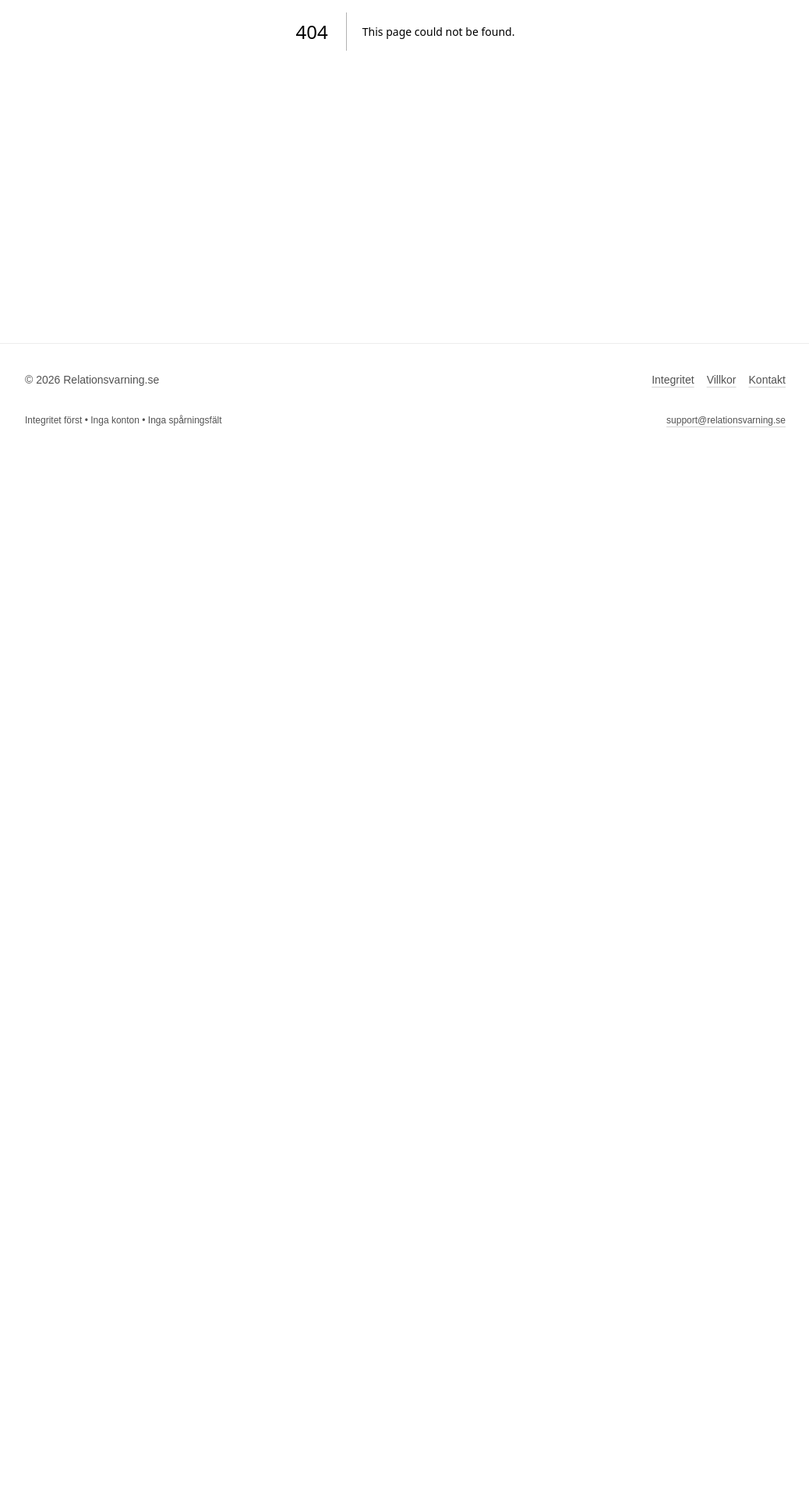
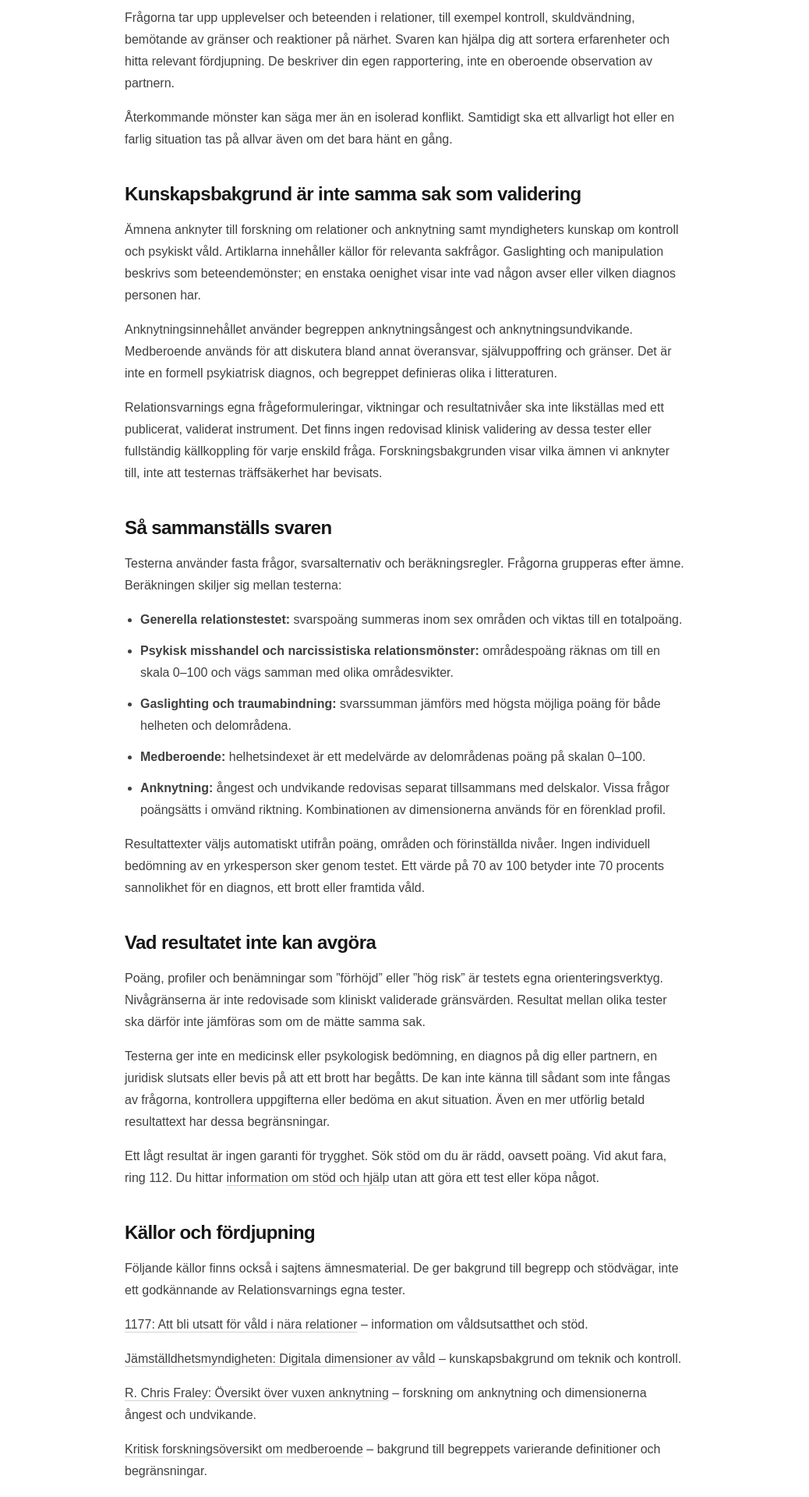
Before and after one commit to rickey88-rgb/relationstest, a Next.js app: page /metodik in a window 1280 px wide. Before the commit this address had no page. Shown: the part 360-2280 px from the top of the page at 78% size, without its empty margins (120-1158 px from the left). Before the commit the page ends 945 px from the top, so only its background shows below. Built offline with nearby package versions, Linux system fonts and the light colour scheme.

Commit message:
Add research methodology and trust signals

```diff
--- a/app/_components/SiteFooter.tsx
+++ b/app/_components/SiteFooter.tsx
@@ -12,6 +12,7 @@ export default function SiteFooter() {
                 { href: "/integritet", label: "Integritet" },
                 { href: "/villkor", label: "Villkor" },
                 { href: "/kontakt", label: "Kontakt" },
+                { href: "/metodik", label: "Metodik" },
               ].map((link) => (
                 <li key={link.href}>
                   <Link
--- /dev/null
+++ b/app/metodik/page.tsx
@@ -0,0 +1,53 @@
+import type { Metadata } from "next";
+import Link from "next/link";
+import { ContentGuide, GuideSection, GuideLinks, textLink } from "../_components/ContentGuide";
+
+export const metadata: Metadata = {
+  title: "Metodik – så bygger Relationsvarning sina tester",
+  description: "Så fungerar Relationsvarnings frågor, poäng och automatiska resultat. Läs om kunskapsbakgrund, källor och gränserna för självreflektionstesterna.",
+  alternates: { canonical: "https://www.relationsvarning.se/metodik" },
+};
+
+export default function MethodologyPage() {
+  return <ContentGuide title="Så bygger vi våra tester" intro="Relationsvarning är en informationstjänst med tester för strukturerad självreflektion. Här förklarar vi vad frågorna och resultaten kan hjälpa dig med, vilken kunskap innehållet anknyter till och vilka begränsningar som är viktiga att känna till.">
+    <GuideSection title="Syftet: sätta ord på återkommande mönster">
+      <p>Frågorna tar upp upplevelser och beteenden i relationer, till exempel kontroll, skuldvändning, bemötande av gränser och reaktioner på närhet. Svaren kan hjälpa dig att sortera erfarenheter och hitta relevant fördjupning. De beskriver din egen rapportering, inte en oberoende observation av partnern.</p>
+      <p>Återkommande mönster kan säga mer än en isolerad konflikt. Samtidigt ska ett allvarligt hot eller en farlig situation tas på allvar även om det bara hänt en gång.</p>
+    </GuideSection>
+    <GuideSection title="Kunskapsbakgrund är inte samma sak som validering">
+      <p>Ämnena anknyter till forskning om relationer och anknytning samt myndigheters kunskap om kontroll och psykiskt våld. Artiklarna innehåller källor för relevanta sakfrågor. Gaslighting och manipulation beskrivs som beteendemönster; en enstaka oenighet visar inte vad någon avser eller vilken diagnos personen har.</p>
+      <p>Anknytningsinnehållet använder begreppen anknytningsångest och anknytningsundvikande. Medberoende används för att diskutera bland annat överansvar, självuppoffring och gränser. Det är inte en formell psykiatrisk diagnos, och begreppet definieras olika i litteraturen.</p>
+      <p>Relationsvarnings egna frågeformuleringar, viktningar och resultatnivåer ska inte likställas med ett publicerat, validerat instrument. Det finns ingen redovisad klinisk validering av dessa tester eller fullständig källkoppling för varje enskild fråga. Forskningsbakgrunden visar vilka ämnen vi anknyter till, inte att testernas träffsäkerhet har bevisats.</p>
+    </GuideSection>
+    <GuideSection title="Så sammanställs svaren">
+      <p>Testerna använder fasta frågor, svarsalternativ och beräkningsregler. Frågorna grupperas efter ämne. Beräkningen skiljer sig mellan testerna:</p>
+      <ul className="list-disc space-y-3 pl-5">
+        <li><strong>Generella relationstestet:</strong> svarspoäng summeras inom sex områden och viktas till en totalpoäng.</li>
+        <li><strong>Psykisk misshandel och narcissistiska relationsmönster:</strong> områdespoäng räknas om till en skala 0–100 och vägs samman med olika områdesvikter.</li>
+        <li><strong>Gaslighting och traumabindning:</strong> svarssumman jämförs med högsta möjliga poäng för både helheten och delområdena.</li>
+        <li><strong>Medberoende:</strong> helhetsindexet är ett medelvärde av delområdenas poäng på skalan 0–100.</li>
+        <li><strong>Anknytning:</strong> ångest och undvikande redovisas separat tillsammans med delskalor. Vissa frågor poängsätts i omvänd riktning. Kombinationen av dimensionerna används för en förenklad profil.</li>
+      </ul>
+      <p>Resultattexter väljs automatiskt utifrån poäng, områden och förinställda nivåer. Ingen individuell bedömning av en yrkesperson sker genom testet. Ett värde på 70 av 100 betyder inte 70 procents sannolikhet för en diagnos, ett brott eller framtida våld.</p>
+    </GuideSection>
+    <GuideSection title="Vad resultatet inte kan avgöra">
+      <p>Poäng, profiler och benämningar som ”förhöjd” eller ”hög risk” är testets egna orienteringsverktyg. Nivågränserna är inte redovisade som kliniskt validerade gränsvärden. Resultat mellan olika tester ska därför inte jämföras som om de mätte samma sak.</p>
+      <p>Testerna ger inte en medicinsk eller psykologisk bedömning, en diagnos på dig eller partnern, en juridisk slutsats eller bevis på att ett brott har begåtts. De kan inte känna till sådant som inte fångas av frågorna, kontrollera uppgifterna eller bedöma en akut situation. Även en mer utförlig betald resultattext har dessa begränsningar.</p>
+      <p>Ett lågt resultat är ingen garanti för trygghet. Sök stöd om du är rädd, oavsett poäng. Vid akut fara, ring 112. Du hittar <Link href="/psykiskt-vald/hjalp" className={textLink}>information om stöd och hjälp</Link> utan att göra ett test eller köpa något.</p>
+    </GuideSection>
+    <GuideSection title="Källor och fördjupning">
+      <p>Följande källor finns också i sajtens ämnesmaterial. De ger bakgrund till begrepp och stödvägar, inte ett godkännande av Relationsvarnings egna tester.</p>
+      <ul className="space-y-4">
+        <li><a className={textLink} href="https://www.1177.se/liv--halsa/vald-overgrepp-och-sexuella-trakasserier/att-bli-utsatt-for-vald-i-nara-relationer/">1177: Att bli utsatt för våld i nära relationer</a> – information om våldsutsatthet och stöd.</li>
+        <li><a className={textLink} href="https://jamstalldhetsmyndigheten.se/mans-vald-mot-kvinnor/information-om-valdsutsatthet/digitala-dimensioner-av-vald/">Jämställdhetsmyndigheten: Digitala dimensioner av våld</a> – kunskapsbakgrund om teknik och kontroll.</li>
+        <li><a className={textLink} href="https://labs.psychology.illinois.edu/~rcfraley/attachment.htm">R. Chris Fraley: Översikt över vuxen anknytning</a> – forskning om anknytning och dimensionerna ångest och undvikande.</li>
+        <li><a className={textLink} href="https://pubmed.ncbi.nlm.nih.gov/16818359/">Kritisk forskningsöversikt om medberoende</a> – bakgrund till begreppets varierande definitioner och begränsningar.</li>
+      </ul>
+    </GuideSection>
+    <GuideSection title="Uppdateringar och återkoppling">
+      <p>Frågor och innehåll kan behöva ändras när kunskapsläget, myndighetsråd eller svensk lag förändras. Vi utlovar ingen fast granskningsfrekvens. För juridiska frågor behöver aktuell lagtext och relevant myndighetsinformation kontrolleras; ett automatiskt testresultat ersätter inte det.</p>
+      <p>Om du upptäcker ett sakfel eller vill fråga om innehållet kan du <Link href="/kontakt" className={textLink}>kontakta Relationsvarning</Link>. För information om uppgifter och lokal lagring, läs <Link href="/integritet" className={textLink}>integritetspolicyn</Link>.</p>
+    </GuideSection>
+    <GuideSection title="Välj en väg vidare"><GuideLinks links={[{ href: "/", label: "Alla relationstester på startsidan" }, { href: "/test", label: "Generellt relationstest" }, { href: "/anknytning", label: "Läs om anknytning i relationer" }, { href: "/medberoende", label: "Läs om medberoende och gränser" }]} /></GuideSection>
+  </ContentGuide>;
+}
--- a/app/page.tsx
+++ b/app/page.tsx
@@ -95,11 +95,15 @@ export default function Landing() {
             </h1>
 
             <p className="mt-5 text-base leading-relaxed text-neutral-700">
-              När skuld, förvirring och återkommande obehag blir vardag kan det
-              vara svårt att se helheten. Våra anonyma tester hjälper dig att
-              reflektera över beteenden och mönster i din relation.
+              Frågorna tar upp kontroll, manipulation och destruktiva relationsmönster
+              med bakgrund i forskning och etablerad kunskap. Testerna hjälper dig
+              att reflektera över återkommande beteenden – inte att ställa en diagnos.
             </p>
-
+            <p className="mt-3 flex flex-wrap items-center gap-x-2 text-sm text-neutral-600">
+              <Link href="/metodik" className="inline-flex min-h-11 items-center underline underline-offset-4">Forskning och metodik</Link>
+              <span aria-hidden="true">•</span><span>Anonymt</span>
+              <span aria-hidden="true">•</span><span>Ingen registrering</span>
+            </p>
 
           </div>
 
--- a/next-sitemap.config.js
+++ b/next-sitemap.config.js
@@ -3,6 +3,7 @@ const behaviorPaths = new Set([
   '/beteenden',
   '/digitalt-vald',
   '/ekonomiskt-vald',
+  '/metodik',
   ...behaviors.map(({ slug }) => `/beteenden/${slug}`),
 ]);
 
```
Also changed, not shown: 1 other file (tests, documents, lock files or other folders).
